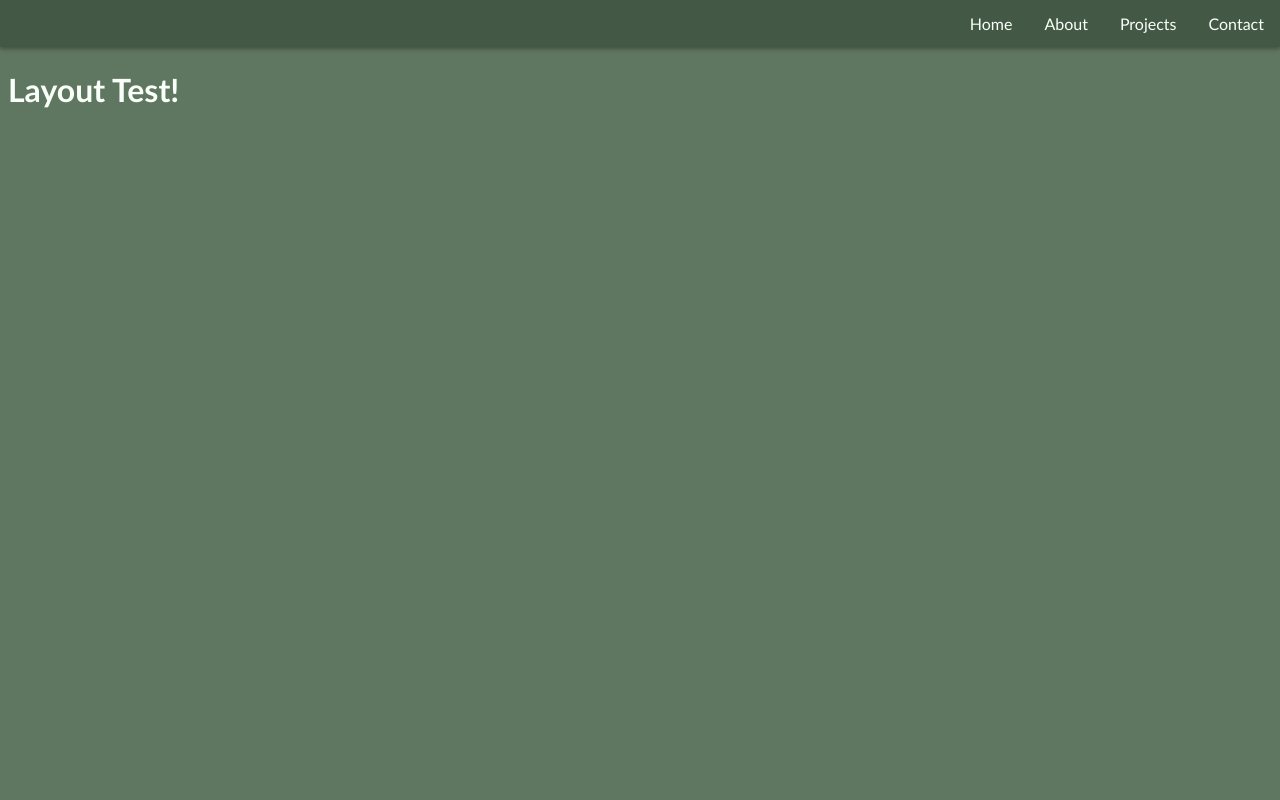
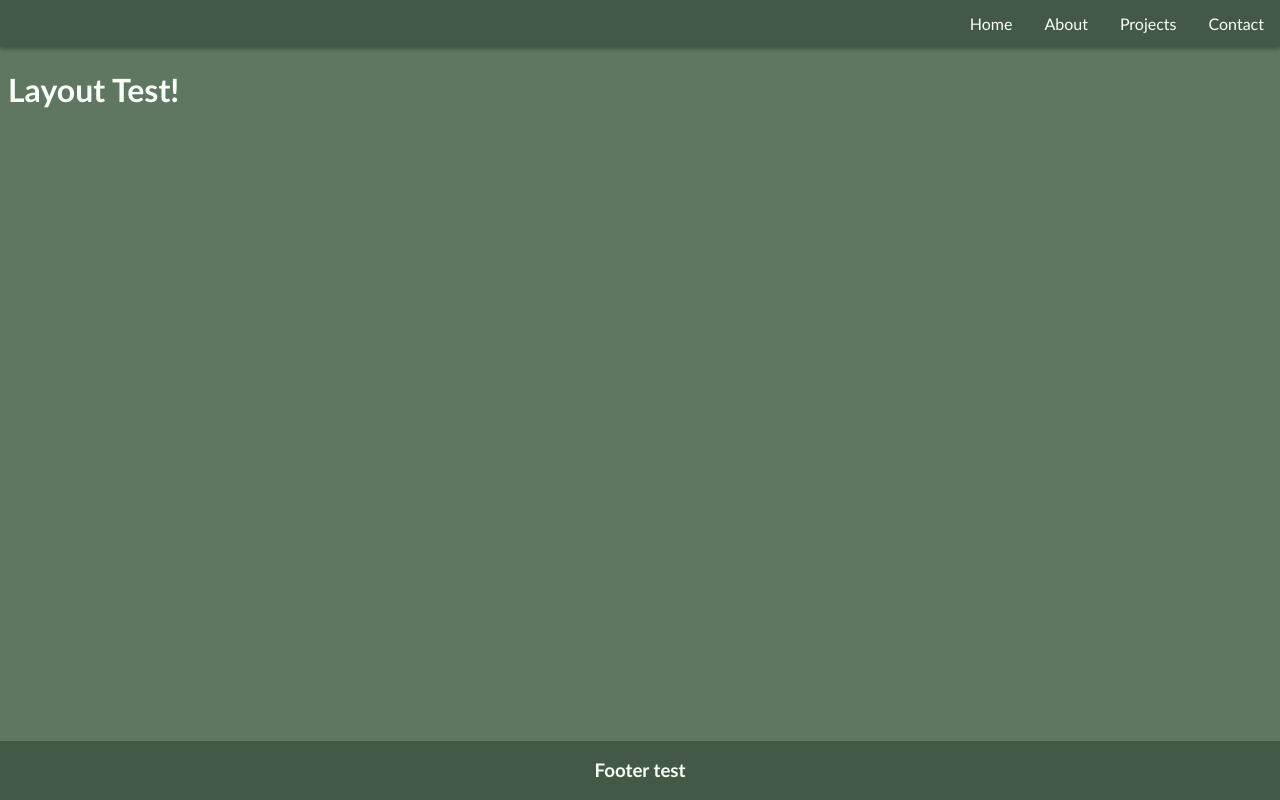
Before and after one commit to hollrosey/holly-massey-portfolio, a Next.js app: page / in a window 1280 px wide. Built offline with nearby package versions, Linux system fonts and the light colour scheme.

Commit message:
functioning footer in place

```diff
--- a/app/_components/Footer.css
+++ b/app/_components/Footer.css
@@ -0,0 +1,13 @@
+footer {
+  position: absolute;
+  left: 0;
+  bottom: 0;
+  width: 100%;
+  background-color: var(--navbar-colour);
+  color: var(--main-font-colour);
+  text-align: center;
+}
+
+h3 {
+  background-color: var(--navbar-colour);
+}
--- a/app/layout.tsx
+++ b/app/layout.tsx
@@ -3,6 +3,7 @@ import React from 'react';
 import Head from 'next/head';
 import "./globals.css";
 import Navbar from "./_components/Navbar";
+import Footer from "./_components/Footer";
 
 export const metadata: Metadata = {
   title: "Holly Massey Portfolio",
@@ -29,6 +30,7 @@ export default function RootLayout({
         <main>
         <Navbar links={navLinks} />
           {children}
+          <Footer />
         </main>
         </body>
     </html>
```
